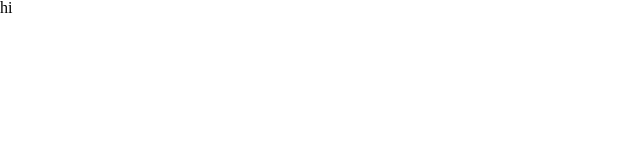
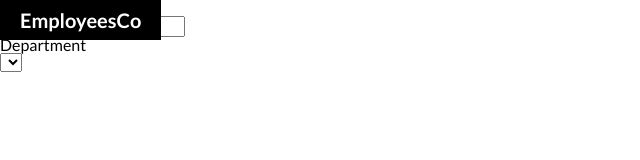
Before and after one commit to MoeManaseer/JobPostings, a website with bundled scripts: page index.html in a window 1280 px wide. Shown: the whole page, without its empty margins (0-640 px from the left). Built offline with nearby package versions, Linux system fonts and the light colour scheme.

Commit message:
Added html scaffolding

```diff
--- a/index.html
+++ b/index.html
@@ -1,14 +1,45 @@
 <!DOCTYPE html>
 <html lang="en">
+
 <head>
     <meta charset="UTF-8">
     <meta http-equiv="X-UA-Compatible" content="IE=edge">
     <meta name="viewport" content="width=device-width, initial-scale=1.0">
-    <title>Document</title>
+    <title>Employees</title>
+    <link rel="preconnect" href="https://fonts.googleapis.com">
+    <link rel="preconnect" href="https://fonts.gstatic.com" crossorigin>
+    <link
+        href="https://fonts.googleapis.com/css2?family=Lato:ital,wght@0,100;0,300;0,400;0,700;0,900;1,100;1,300;1,400;1,700;1,900&display=swap"
+        rel="stylesheet">
     <link rel="stylesheet" href="./dist/index-home.css">
 </head>
+
 <body>
-    <h1>hi</h1>
+    <nav class="navbar--container">
+        <h1 class="navbar__header">
+            EmployeesCo
+        </h1>
+    </nav>
+
+    <div class="main--container">
+        <div class="main__controls data--container">
+            <h3 class="controls__search-text">Search</h3>
+            <form>
+                <input class="controls__search-input" type="text">
+            </form>
+
+            <h3 class="controls__dropdown-text">Department</h3>
+            <form>
+                <select class="controls__dropdown-menu">
+                </select>
+            </form>
+        </div>
+        <div class="main__data data--container">
+
+        </div>
+    </div>
+
     <script src="./dist/main.js"></script>
 </body>
+
 </html>
--- /dev/null
+++ b/src/styles/colors.scss
@@ -0,0 +1,2 @@
+$black: black;
+$white: white;
--- a/src/styles/index-home.scss
+++ b/src/styles/index-home.scss
@@ -1 +1,7 @@
 @import './resets.scss';
+@import './colors.scss';
+@import './navbar.scss';
+
+body {
+    font-family: 'Lato', sans-serif;
+}
--- /dev/null
+++ b/src/styles/navbar.scss
@@ -0,0 +1,11 @@
+.navbar--container {
+    padding: 10px 20px;
+    background-color: $black;
+    position: fixed;
+}
+
+.navbar__header {
+    color: $white;
+    font-size: 20px;
+    font-weight: 700;
+}
```
Also changed, not shown: dist/index-home.css, src/styles/containers.scss (added), 2 other files.
